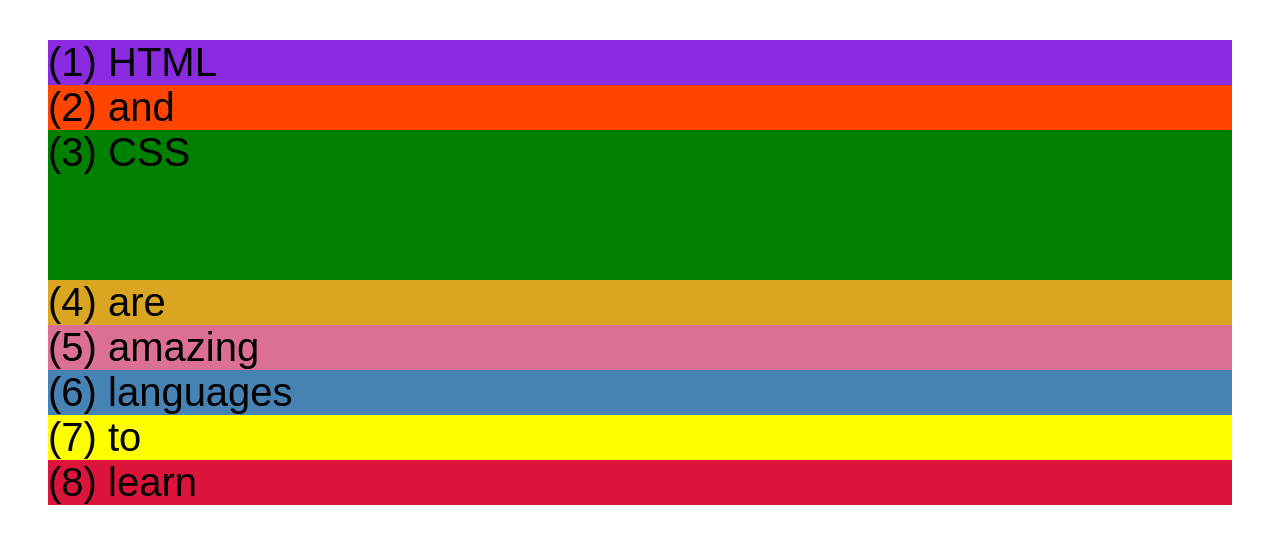
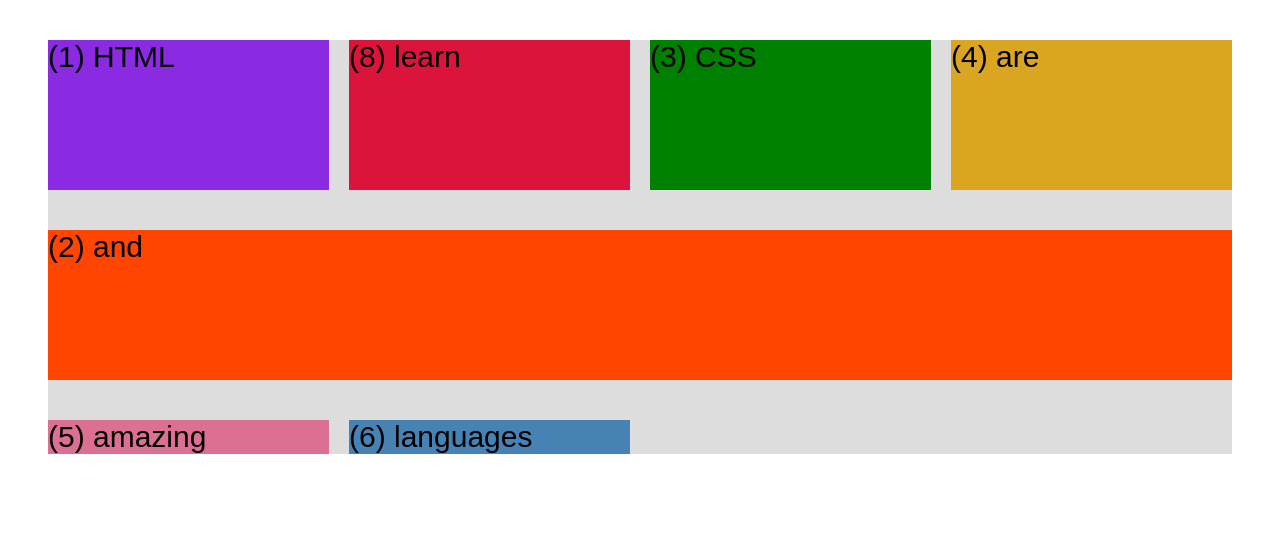
Before and after one commit to faridkarim05/code_magazine, a plain HTML site: page css-grid.html in a window 1280 px wide. Shown: the top 555 px of the page. Drawn offline with Linux system fonts and the light colour scheme.

Commit message:
css grid changed file

```diff
--- a/css-grid.html
+++ b/css-grid.html
@@ -36,13 +36,43 @@
         /* STARTER */
         font-family: sans-serif;
         background-color: #ddd;
-        font-size: 40px;
+        font-size: 30px;
         margin: 40px;
 
         /* CSS GRID */
+        display: grid;
+        /* grid-template-columns: 200px 200px 1fr 1fr; */
+        /* grid-template-columns: 1fr 1fr 1fr auto; */
+
+        grid-template-columns: repeat(4, 1fr);
+        grid-template-rows: 1fr 1fr;
+        /* height: 500px; */
+
+        /* gap: 30px; */
+        column-gap: 20px;
+        row-gap: 40px;
+      }
+
+      .el--8 {
+        grid-column: 2 / 3;
+        /* grid-row: 1 / 2; */
+        grid-row: 1 / 2;
+      }
+
+      .el--2 {
+        /* grid-column: 1 / 4; */
+        /* grid-column: 1 / span 4; */
+        grid-column: 1 / -1;
+        grid-row: 2 / 3;
+      }
+
+      .el--6 {
+        /* grid-row: 3 / 5; */
       }
 
       .container--2 {
+        display: none;
+
         /* STARTER */
         font-family: sans-serif;
         background-color: black;
@@ -64,7 +94,7 @@
       <div class="el el--4">(4) are</div>
       <div class="el el--5">(5) amazing</div>
       <div class="el el--6">(6) languages</div>
-      <div class="el el--7">(7) to</div>
+      <!-- <div class="el el--7">(7) to</div> -->
       <div class="el el--8">(8) learn</div>
     </div>
 
```
Also changed, not shown: index.html (+9 -5 lines), style.css (+16 -0 lines).
